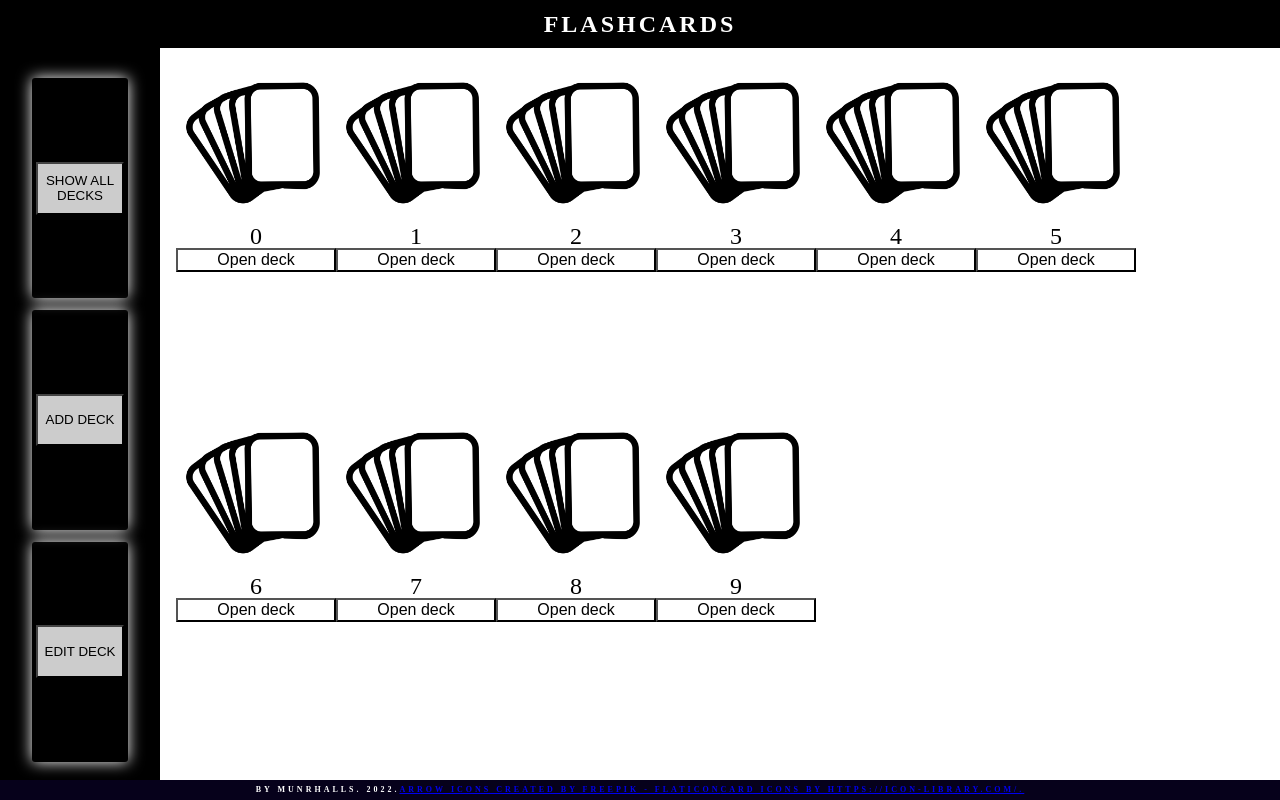
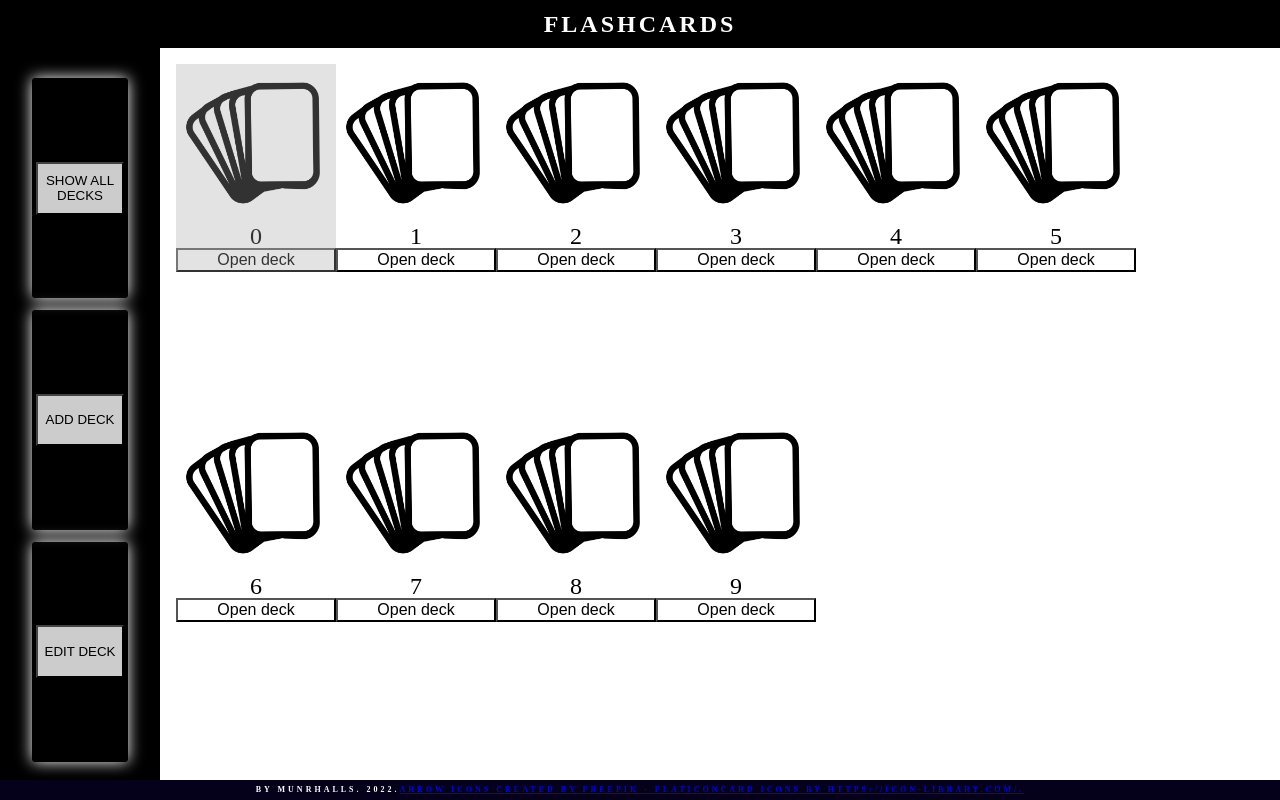
Before and after one commit to munrhalls/Oxus-Flashcards, a React (Create React App) app: page / in a window 1280 px wide. In both pictures the pointer is over the element 256 px from the left and 168 px from the top of the page. Built offline with nearby package versions, Linux system fonts and the light colour scheme.

Commit message:
hover effect

```diff
--- a/src/Decks/Decks.css
+++ b/src/Decks/Decks.css
@@ -28,6 +28,10 @@
     flex-direction: column;
     justify-content: center;
     align-items: center;
+}
+.SymbolDecks__deck:hover {
+    background-color: #dddddd;
+    opacity: 0.8;
 }
 .SymbolDecks__deck__img {
     width: 10rem;
```
